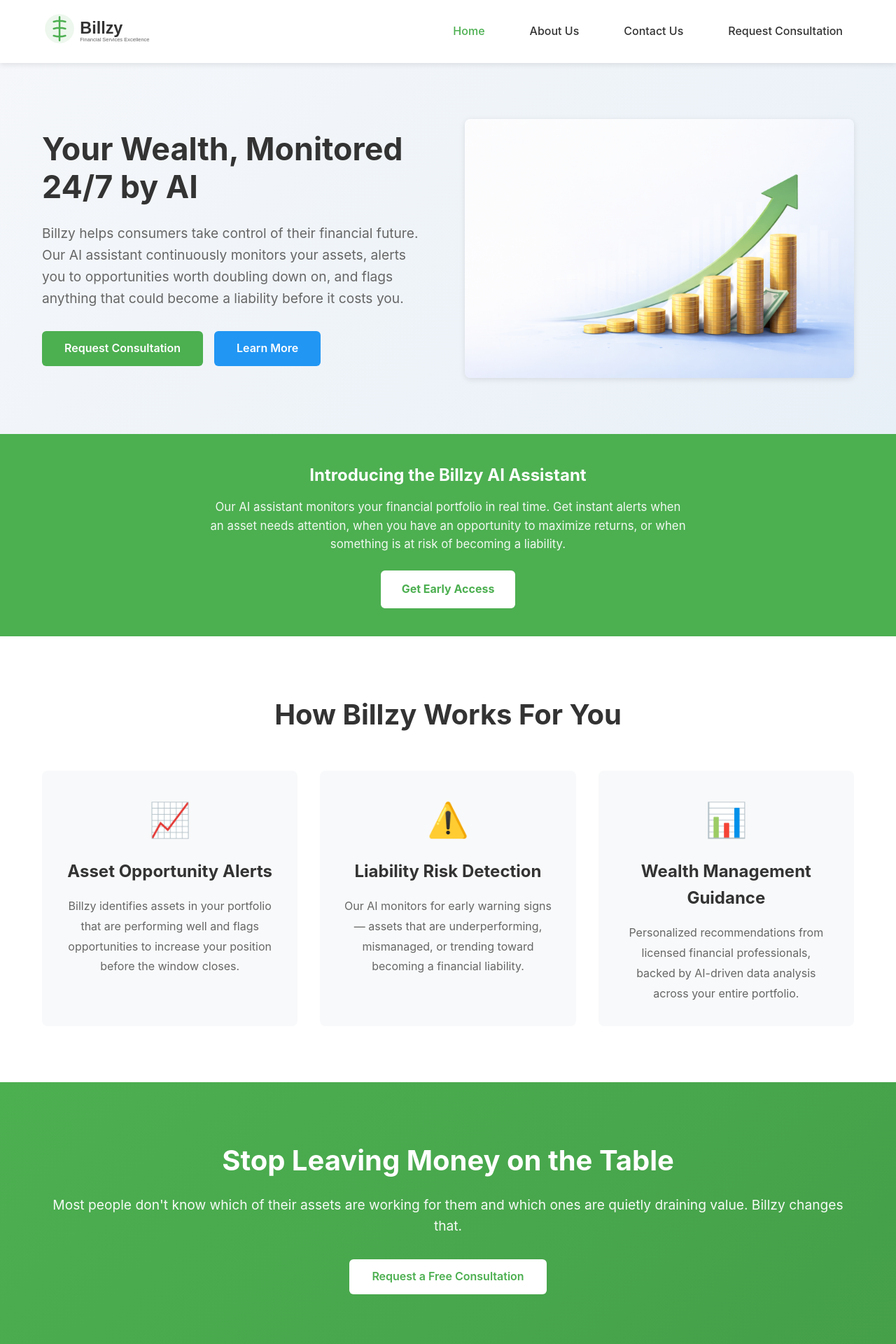
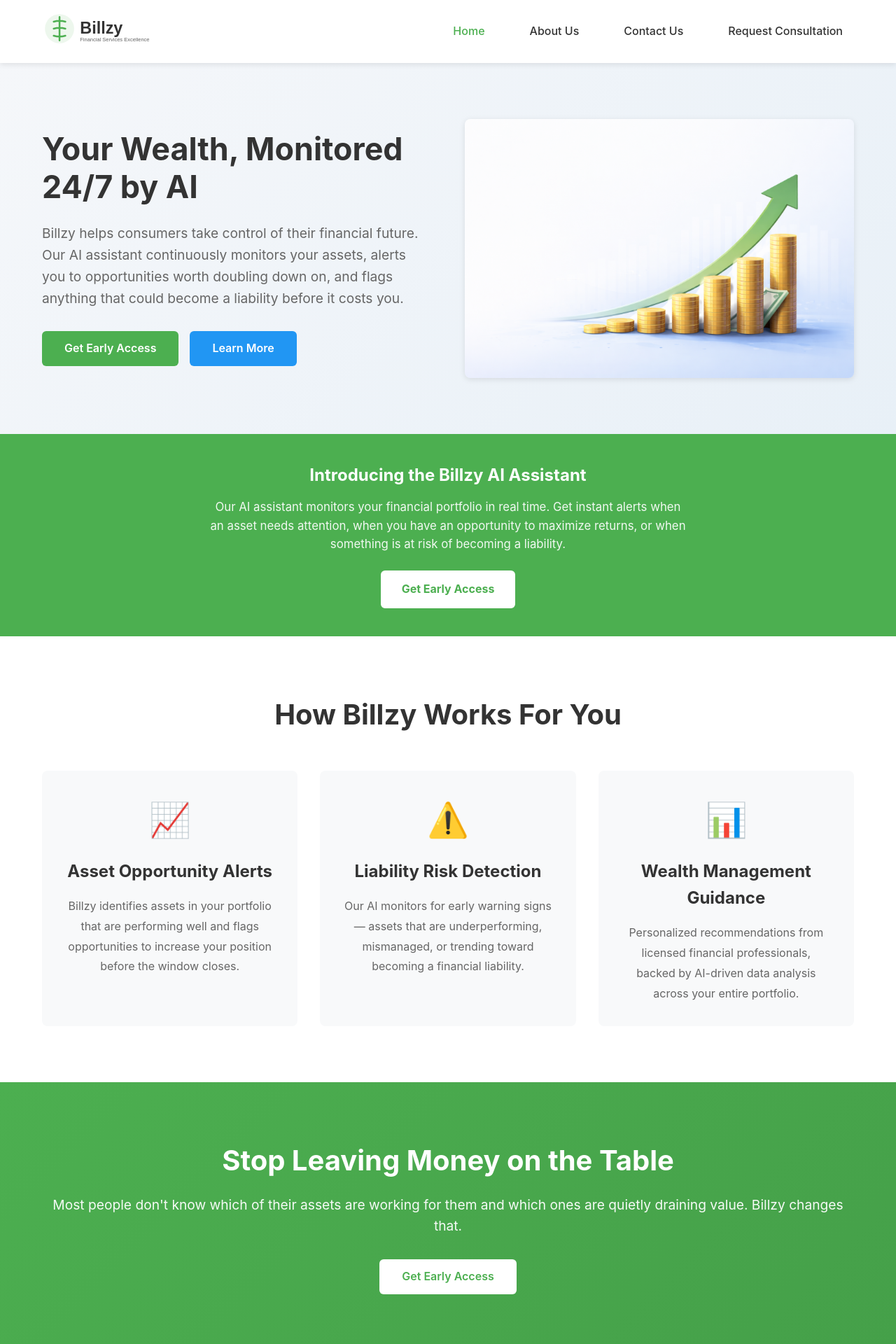
Before and after one commit to Textingman/nationwide-billzy, a Next.js app: page / in a window 1280 px wide. Shown: the top 1920 px of the page at 70% size. Built offline with nearby package versions, Linux system fonts and the light colour scheme.

Commit message:
Change hero CTA from Request Consultation to Get Early Access

```diff
--- a/src/app/page.js
+++ b/src/app/page.js
@@ -14,7 +14,7 @@ export default function Home() {
             </p>
             <div style={{ display: 'flex', gap: '1rem', flexWrap: 'wrap' }}>
               <Link href="/contact" className="btn btn-primary">
-                Request Consultation
+                Get Early Access
               </Link>
               <Link href="/about" className="btn btn-secondary">
                 Learn More
@@ -85,7 +85,7 @@ export default function Home() {
           <h2>Stop Leaving Money on the Table</h2>
           <p>Most people don't know which of their assets are working for them and which ones are quietly draining value. Billzy changes that.</p>
           <Link href="/contact" className="btn btn-primary">
-            Request a Free Consultation
+            Get Early Access
           </Link>
         </div>
       </section>
```
